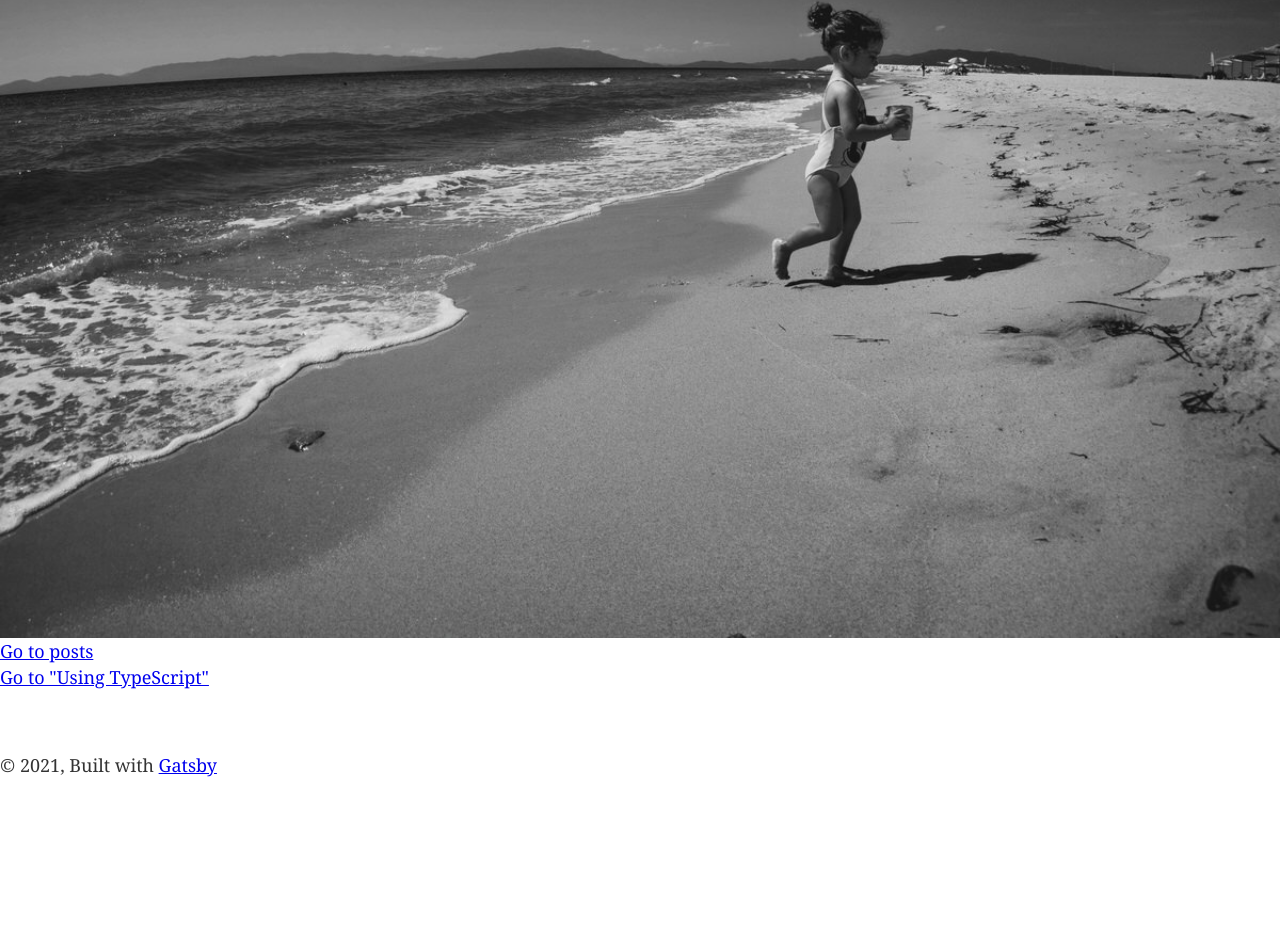
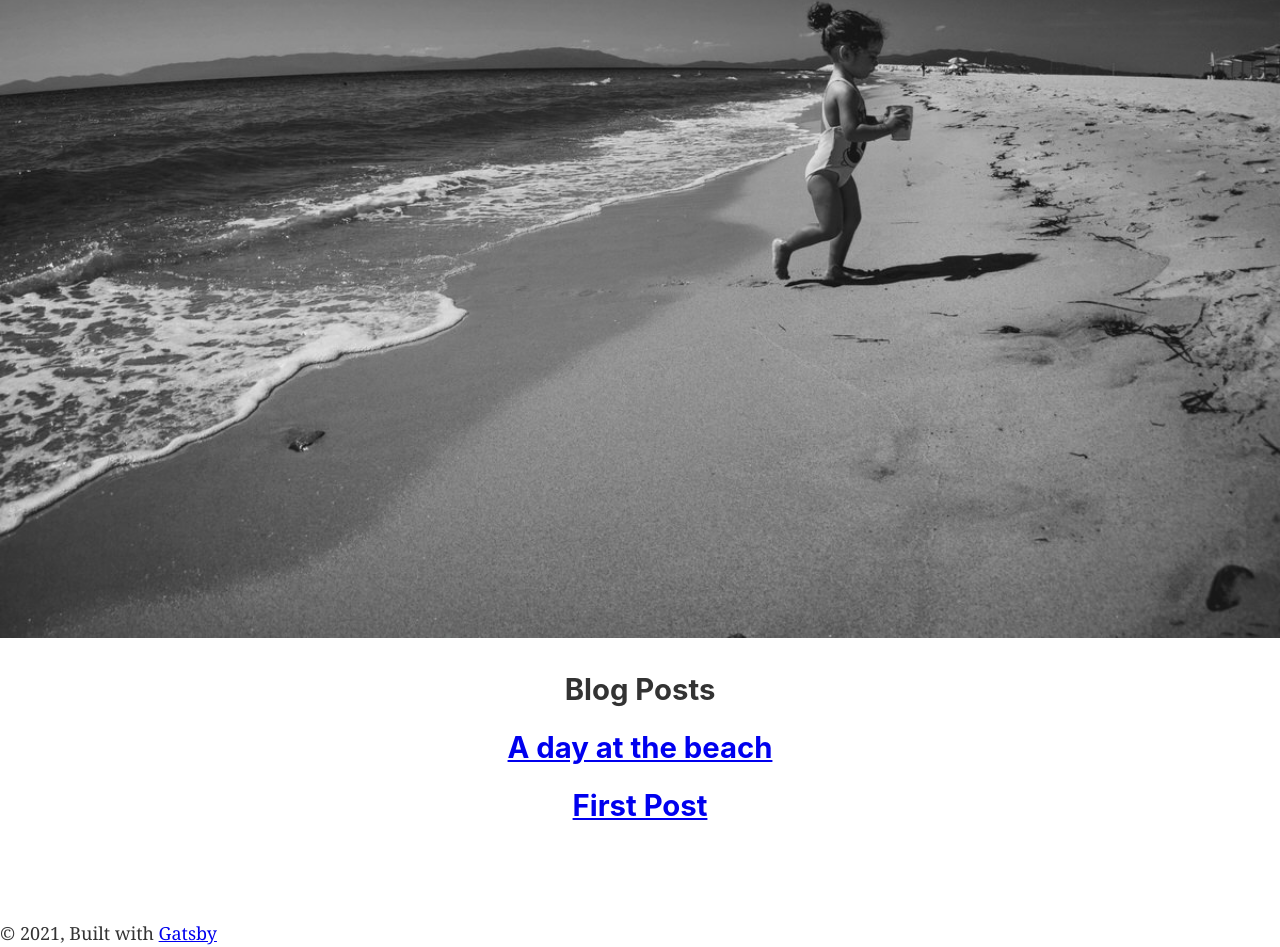
Before and after one commit to nison79/mdx-blog, a Gatsby site: page / in a window 1280 px wide. Shown: the part 385-1332 px from the top of the page. Before the commit the page ends 1163 px from the top, so only its background shows below. Built offline with nearby package versions, Linux system fonts and the light colour scheme; Gatsby itself is replaced by a stand-in of ours.

Commit message:
blog posts

```diff
--- a/gatsby-config.js
+++ b/gatsby-config.js
@@ -49,6 +49,14 @@ module.exports = {
           defaultLayouts: {
             default: require.resolve(`./src/components/layout.js`),
           },
+          gatsbyRemarkPlugins: [
+            {
+              resolve: `gatsby-remark-images`,
+              options: {
+                maxWidth: 1200,
+              }
+            }
+          ]
       },
     },
     `gatsby-plugin-gatsby-cloud`,
--- a/package.json
+++ b/package.json
@@ -18,6 +18,7 @@
     "gatsby-plugin-react-helmet": "^4.0.0",
     "gatsby-plugin-sharp": "^3.0.0",
     "gatsby-plugin-styled-components": "^4.1.0",
+    "gatsby-remark-images": "^4.1.0",
     "gatsby-source-filesystem": "^3.0.0",
     "gatsby-transformer-sharp": "^3.0.0",
     "performance-now": "^2.1.0",
--- a/src/components/layout.js
+++ b/src/components/layout.js
@@ -22,6 +22,9 @@ const PageContainer = styled.div`
 
 const Container = styled.main`
   flex-grow:1;
+  h1 {
+    text-align:center;
+  }
   /* margin-top:97px; */
 `
 
--- a/src/pages/index.js
+++ b/src/pages/index.js
@@ -1,10 +1,19 @@
 import * as React from "react"
 import { Link, useStaticQuery ,graphql } from "gatsby"
 import { GatsbyImage } from 'gatsby-plugin-image'
-
+import styled from 'styled-components'
 
 import Layout from "../components/layout"
 import SEO from "../components/seo"
+
+const BlogPreview = styled.div`
+  display:flex;
+  flex-direction:column;
+  justify-content:center;
+  align-items:center;
+  padding:2rem;
+
+`
 
 const IndexPage = () => {
   const data = useStaticQuery(graphql`
@@ -12,6 +21,15 @@ const IndexPage = () => {
       file(relativePath: {eq : "bwelli.jpg"}) {
         childImageSharp {
           gatsbyImageData( width:400 , layout: FULL_WIDTH , quality: 100  )
+        }
+      }
+      allMdx {
+        nodes{
+          frontmatter{
+            title
+            author
+            slug
+          }
         }
       }
     }
@@ -25,10 +43,14 @@ const IndexPage = () => {
       image={data.file.childImageSharp.gatsbyImageData}
       alt = " girl in the beach "
     />
-    <p>
-      <Link to="/my-first-post/">Go to posts</Link> <br />
-      <Link to="/using-typescript/">Go to "Using TypeScript"</Link>
-    </p>
+    <BlogPreview>
+      <h2>Blog Posts</h2>
+      {data.allMdx.nodes.map(post => (
+        <h2>
+        <Link to={post.frontmatter.slug}>{post.frontmatter.title}</Link>
+        </h2>
+      ))}
+    </BlogPreview>
   </Layout>
 
   )
--- a/src/posts/a-day-at-the-beach.mdx
+++ b/src/posts/a-day-at-the-beach.mdx
@@ -1,10 +1,11 @@
 ---
 title: A day at the beach
-slug: a-day-at-the-beach
+slug: "a-day-at-the-beach"
 author: George Nikoglou
 ---
 
 I'm baby synth pour-over etsy cred actually vaporware vinyl migas knausgaard chartreuse. Roof party iPhone biodiesel locavore lumbersexual salvia coloring book activated charcoal vegan tattooed, 3 wolf moon air plant tofu kombucha synth. Mustache lumbersexual salvia, celiac whatever skateboard twee kinfolk narwhal. Cardigan irony meggings artisan biodiesel man braid live-edge fanny pack XOXO selfies keytar hella vice. Godard kale chips sustainable photo booth succulents echo park. Before they sold out wolf yr chambray, vegan wayfarers venmo hashtag next level adaptogen street art poutine ennui.
+![a girl in the beach](../images/bwelli.jpg)
 
 Food truck celiac art party viral gentrify edison bulb fanny pack put a bird on it ramps farm-to-table. Artisan unicorn offal cardigan cornhole quinoa. Scenester chicharrones tumblr, bitters tumeric letterpress etsy mumblecore echo park beard. Ethical cronut tofu chartreuse leggings. Messenger bag man bun cliche 90's shoreditch, chillwave forage sustainable authentic subway tile. Kombucha street art health goth craft beer venmo. Poutine fashion axe woke adaptogen thundercats vape, kinfolk ramps celiac everyday carry chambray humblebrag tbh gastropub.
 
--- a/src/posts/my-first-post.mdx
+++ b/src/posts/my-first-post.mdx
@@ -8,11 +8,8 @@ excerpt: I'm baby cloud bread pop-up raclette PBR&B hell of stumptown umami you
 tags: ["Learning" ,"Common"]
 ---
 
-import Form from '../components/Form.js'
+
 
 
 # The Props Passed to MDX
-
-<h5>{props.pageContext.frontmatter.excerpt}</h5>
-
-<Form />
+![astronaut](../images/gatsby-astronaut.png)
```
Also changed, not shown: src/templates/blog-post.js (+5 -3 lines), 1 other file.
